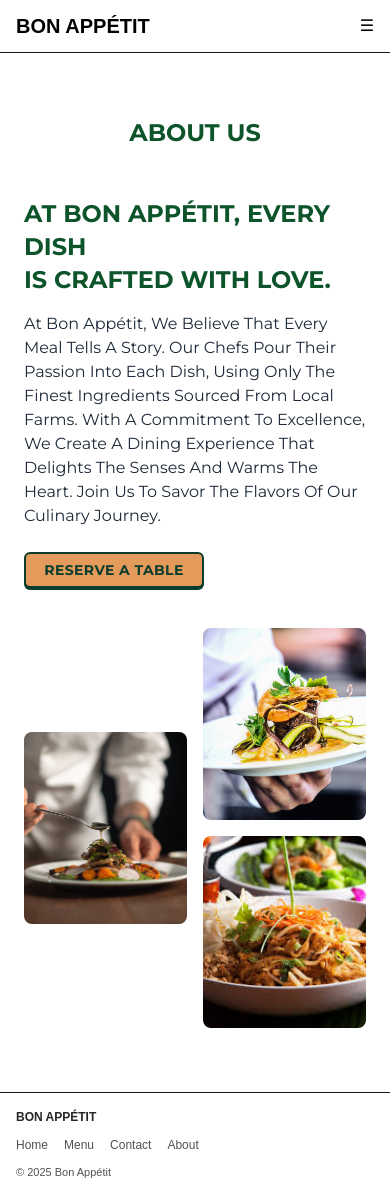
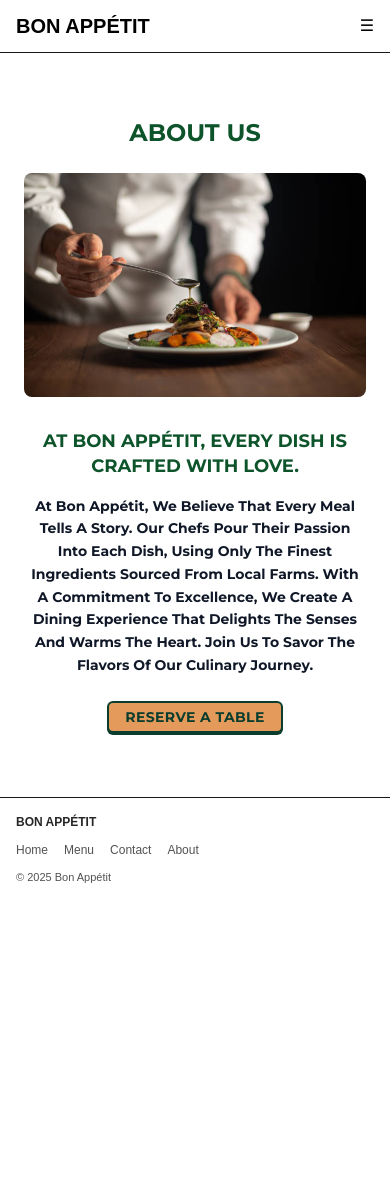
Before and after one commit to OrionLynn19/restaurant-bon-appetit, a Next.js app: page /about in a window 390 px wide. After the commit the page ends 900 px from the top, so only its background shows below. Built offline with nearby package versions, Linux system fonts and the light colour scheme.

Commit message:
tweak and fix

```diff
--- a/src/components/AboutUsSection.tsx
+++ b/src/components/AboutUsSection.tsx
@@ -11,21 +11,34 @@ const montserrat = Montserrat({
 
 export default function AboutUsSection() {
   return (
-    <section
-      className={`${montserrat.className} max-w-6xl mx-auto px-6 py-16`}
-    >
-      {/* Heading above */}
-      <h2 className="text-center text-2xl font-bold text-green-900 mb-12">
+    <section className={`${montserrat.className} max-w-6xl mx-auto px-6 py-16`}>
+      {/* Section title */}
+      <h2 className="text-center text-2xl font-bold text-green-900 mb-6">
         ABOUT US
       </h2>
 
+      {/* MOBILE hero image (hidden on md+) */}
+      <div className="md:hidden mb-8">
+        {/* Pick the most appetizing shot for mobile hero; change to Hungry2/3 if you prefer */}
+        <Image
+          src="/images/Hungry1.jpg"
+          alt="Featured dish"
+          width={1200}
+          height={800}
+          className="w-full h-56 rounded-lg object-cover"
+          priority
+        />
+      </div>
+
+      {/* Grid for md+ ; stack on mobile */}
       <div className="grid md:grid-cols-2 gap-10 items-center">
-        {/* Left: Text */}
-        <div>
-          <h3 className="text-2xl font-extrabold text-green-900 leading-snug mb-4">
-            AT BON APPÉTIT, EVERY DISH <br /> IS CRAFTED WITH LOVE.
+        {/* Text block */}
+        <div className="text-center md:text-left">
+         <h3 className="text-lg md:text-2xl font-extrabold text-green-900 mb-4 text-center md:text-left leading-snug">
+          AT BON APPÉTIT, EVERY DISH IS CRAFTED WITH LOVE.
         </h3>
-          <p className="text-gray-800 mb-6">
+
+        <p className="text-sm md:text-base text-gray-900 font-bold mb-6 text-center md:text-left leading-relaxed">
           At Bon Appétit, We Believe That Every Meal Tells A Story. Our Chefs
           Pour Their Passion Into Each Dish, Using Only The Finest Ingredients
           Sourced From Local Farms. With A Commitment To Excellence, We Create
@@ -33,15 +46,20 @@ export default function AboutUsSection() {
           Join Us To Savor The Flavors Of Our Culinary Journey.
         </p>
 
-          {/* Button */}
+
+
+          {/* Center the button on mobile, left-align on md+ */}
+          <div className="flex justify-center md:justify-start">
           <Button href="/reserve">RESERVE A TABLE</Button>
         </div>
 
-        {/* Right: Equal image layout */}
-        {/* Right: Equal-size image layout (left centered) */}
-        <div className="grid grid-cols-2 gap-4 items-stretch">
-        {/* Left image: fixed height, centered vertically */}
-        <div className="flex items-center justify-center">
+
+        </div>
+
+        {/* Image collage (shown only on md+) */}
+        <div className="hidden md:grid grid-cols-2 gap-4">
+          {/* Left image vertically centered relative to the two right images */}
+          <div className="flex items-center">
             <Image
               src="/images/Hungry1.jpg"
               alt="Dish 1"
@@ -51,25 +69,23 @@ export default function AboutUsSection() {
             />
           </div>
 
-        {/* Right column: two stacked images, same height */}
           <div className="grid grid-rows-2 gap-4">
             <Image
               src="/images/Hungry2.jpg"
               alt="Dish 2"
               width={600}
-            height={400}
+              height={300}
               className="h-48 w-full rounded-lg object-cover"
             />
             <Image
               src="/images/Hungry3.jpg"
               alt="Dish 3"
               width={600}
-            height={400}
+              height={300}
               className="h-48 w-full rounded-lg object-cover"
             />
           </div>
         </div>
-
       </div>
     </section>
   );
--- a/src/components/Button.tsx
+++ b/src/components/Button.tsx
@@ -1,10 +1,11 @@
 "use client";
 
 import Link from "next/link";
+import { ReactNode } from "react";
 
 type ButtonProps = {
   href: string;
-  children: React.ReactNode;
+  children?: ReactNode;
 };
 
 export default function Button({ href, children }: ButtonProps) {
@@ -12,14 +13,14 @@ export default function Button({ href, children }: ButtonProps) {
     <Link
       href={href}
       className="inline-flex items-center justify-center
-                 px-4 py-1.5 text-sm font-bold uppercase tracking-wide
+                 px-4 py-1 text-sm font-bold uppercase tracking-wide
                  rounded-md border-2
                  text-[#0b3d2e] border-[#0b3d2e]
                  bg-[#e39a5b] shadow-[0_2px_0_#0b3d2e]
                  hover:bg-[#d18548] transition"
-      style={{ minWidth: "180px" }} // keeps it narrower + text centered
+      style={{ minWidth: "160px" }}
     >
-      {children}
+      {children ?? "RESERVE A TABLE"}
     </Link>
   );
 }
```
Lines whose indentation alone changed are shown as unchanged.
